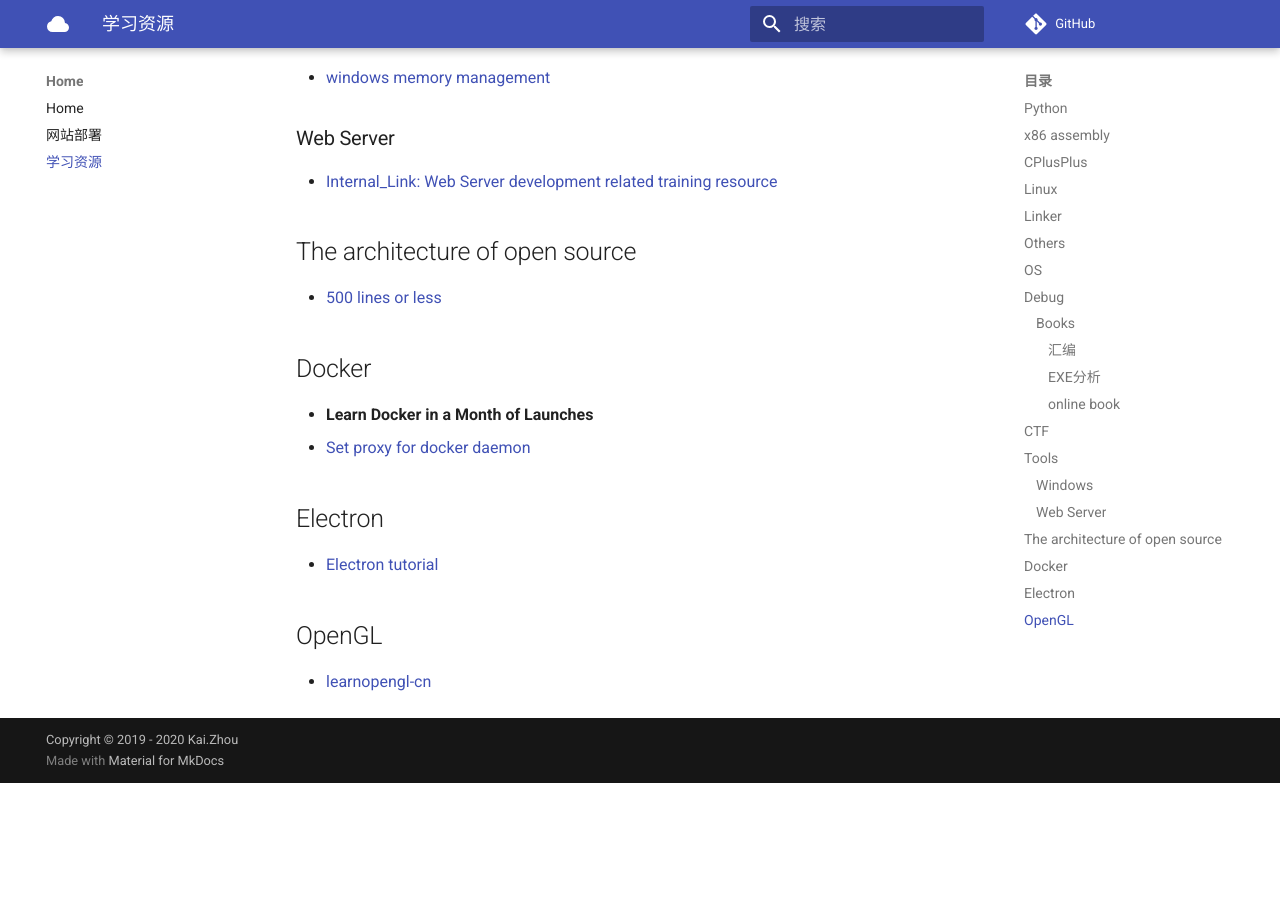
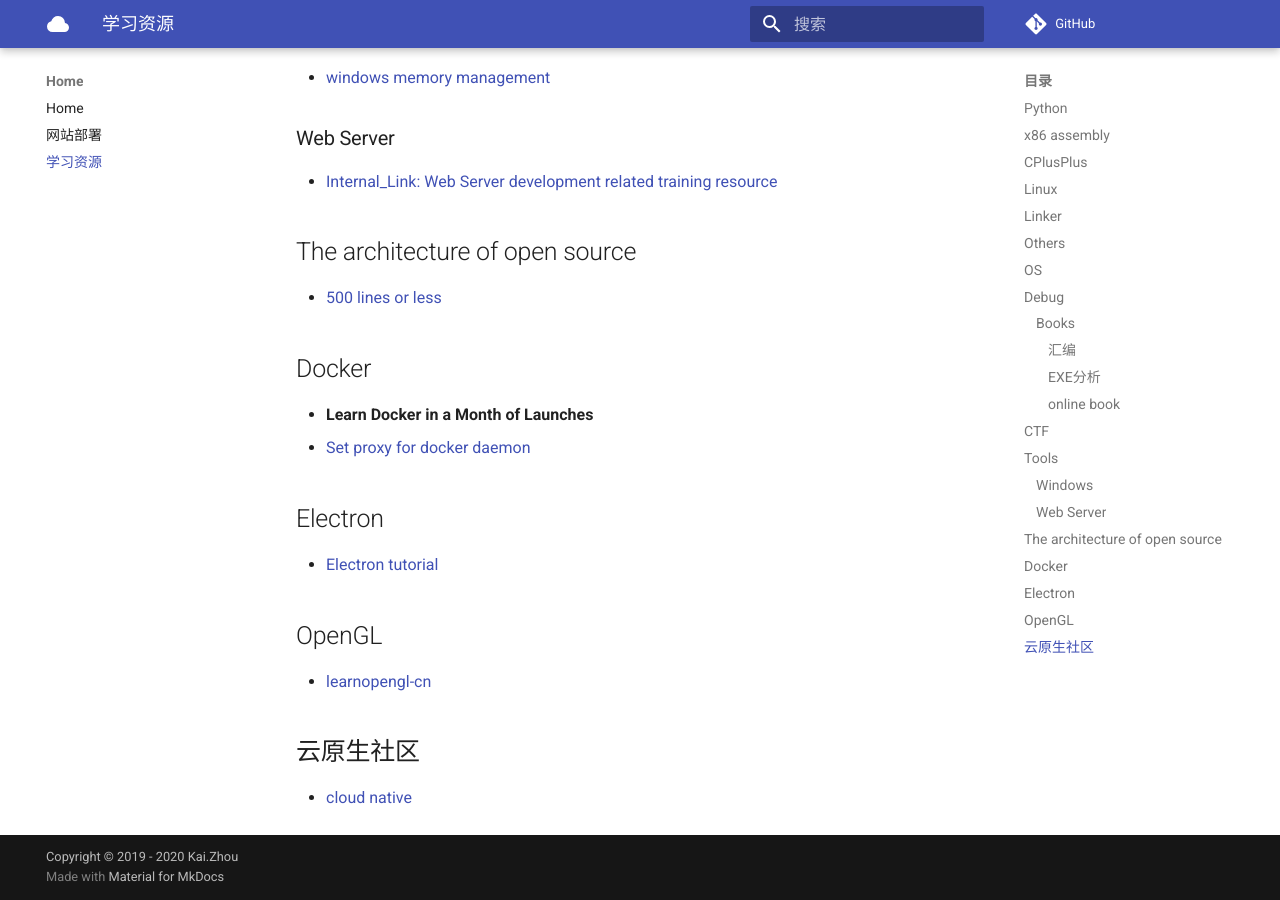
Before and after one commit to zhoukaidev/ks_blog, an MkDocs documentation site: the page built from docs/trainingResource.md, in a window 1280 px wide and 900 px high, scrolled down 2332 px. Built offline with MkDocs 1.6.1 and Material for MkDocs 9.7.7, drawn with Linux system fonts in a browser that asks for light colours; comment, search, counter and statistics services are not loaded; before the commit the page ends 3115 px from its top, so only the background shows below that.

Commit message:
Update trainingResource.md

```diff
--- a/docs/trainingResource.md
+++ b/docs/trainingResource.md
@@ -110,3 +110,7 @@ Record the link of training resource to save my bad memroy.
 ## OpenGL
 
 * [learnopengl-cn](https://learnopengl-cn.github.io/)
+
+## 云原生社区
+
+* [cloud native](https://cloudnative.to/)
```
